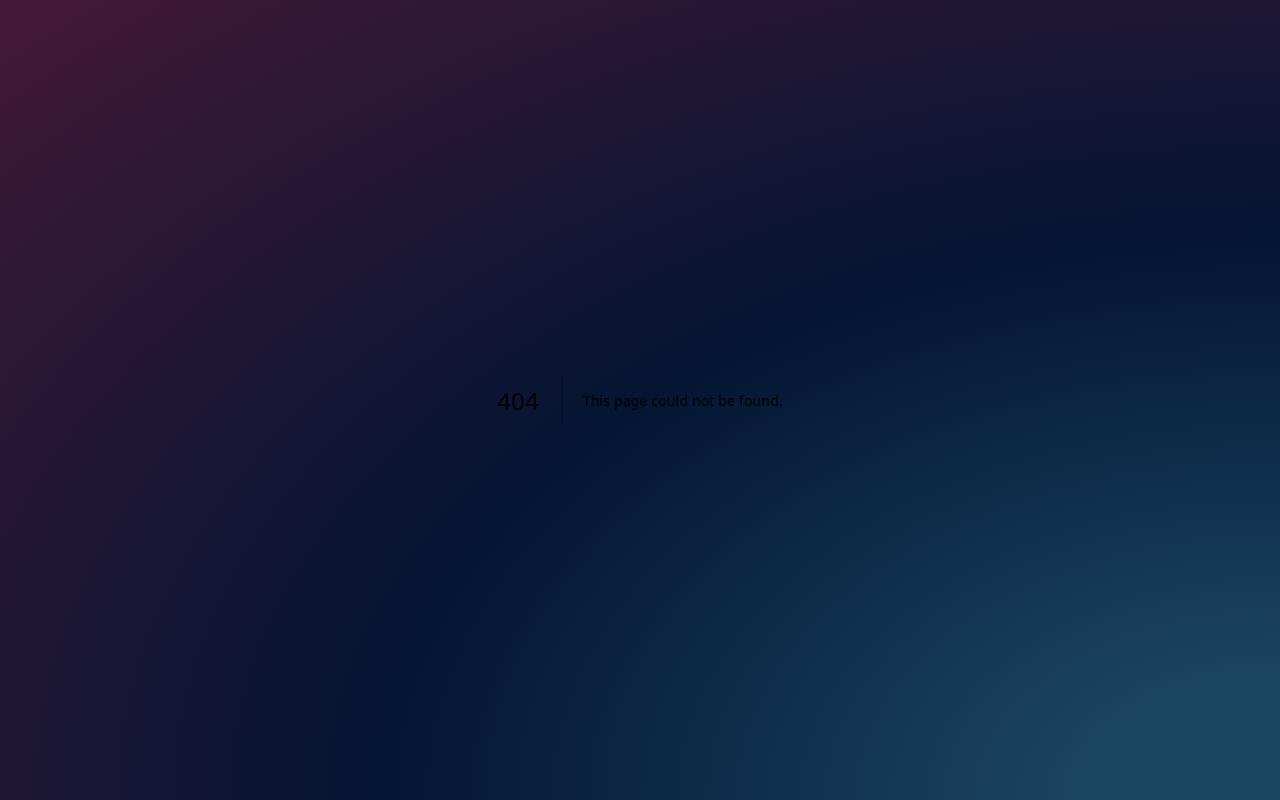
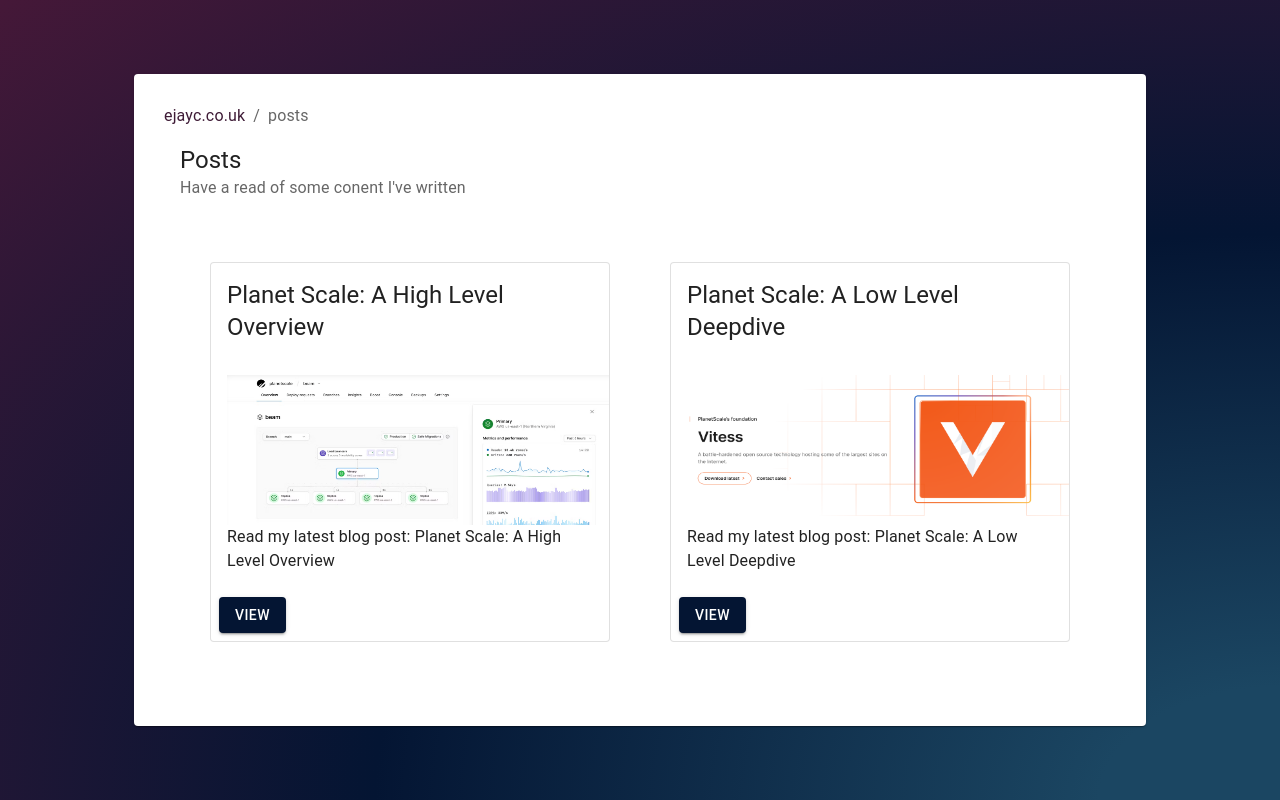
Before and after one commit to ejaycoleman/ejaycoleman.github.io, a Next.js app: page /posts in a window 1280 px wide. Before the commit this address had no page. Built offline with nearby package versions, Linux system fonts and the light colour scheme.

Commit message:
overview

```diff
--- a/_posts/planet-scale-low-level.md
+++ b/_posts/planet-scale-low-level.md
@@ -1,6 +1,6 @@
 ---
 title: "Planet Scale: A Low Level Deepdive"
-coverImage: "/assets/blog/planet-scale-high-level/cover.png"
+coverImage: "/assets/blog/planet-scale-low-level/cover.png"
 date: "2023-12-09T05:35:07.322Z"
 ---
 
--- a/pages/index.tsx
+++ b/pages/index.tsx
@@ -51,6 +51,9 @@
         </Typography>
       </CardContent>
       <CardActions>
+        <Link as={`/posts`} href="/posts" className="hover:underline">
+          <Button variant="contained">Blog</Button>
+        </Link>
         <Button variant="contained" href="https://github.com/ejaycoleman">
           Github
         </Button>
--- /dev/null
+++ b/pages/posts/index.tsx
@@ -0,0 +1,79 @@
+import {
+  Breadcrumbs,
+  Button,
+  Card,
+  CardActions,
+  CardContent,
+  CardHeader,
+  Typography,
+} from "@mui/material";
+import Link from "next/link";
+import { getAllPosts } from "../../lib/api";
+import PostType from "../../interfaces/post";
+import Image from "next/image";
+
+export default ({ posts }: { posts: PostType[] }) => {
+  return (
+    <Card style={{ padding: 30 }}>
+      <Breadcrumbs>
+        <Link style={{ color: "#3E1B36", textDecoration: "none" }} href="/">
+          ejayc.co.uk
+        </Link>
+        <Typography>posts</Typography>
+      </Breadcrumbs>
+      <CardHeader
+        title="Posts"
+        subheader="Have a read of some conent I've written"
+      />
+      <CardContent
+        style={{
+          display: "flex",
+          flexWrap: "wrap",
+        }}
+      >
+        {posts.map(({ slug, title, coverImage }) => (
+          <Card
+            variant="outlined"
+            style={{ width: 400, margin: 30 }}
+            key={title}
+          >
+            <CardHeader title={title} />
+            <CardContent>
+              <Typography>
+                <Image
+                  src={coverImage}
+                  alt={`Cover Image for ${title}`}
+                  width={400}
+                  height={150}
+                  style={{
+                    marginLeft: "auto",
+                    marginRight: "auto",
+                    display: "block",
+                  }}
+                />
+                Read my latest blog post: {title}
+              </Typography>
+            </CardContent>
+            <CardActions>
+              <Link
+                as={`/posts/${slug}`}
+                href="/posts/[slug]"
+                className="hover:underline"
+              >
+                <Button variant="contained">View</Button>
+              </Link>
+            </CardActions>
+          </Card>
+        ))}
+      </CardContent>
+    </Card>
+  );
+};
+
+export const getStaticProps = async () => {
+  const posts = getAllPosts(["title", "slug", "coverImage"]);
+
+  return {
+    props: { posts },
+  };
+};
```
Also changed, not shown: components/container.tsx (+17 -4 lines), public/assets/blog/planet-scale-low-level/cover.png (added).
